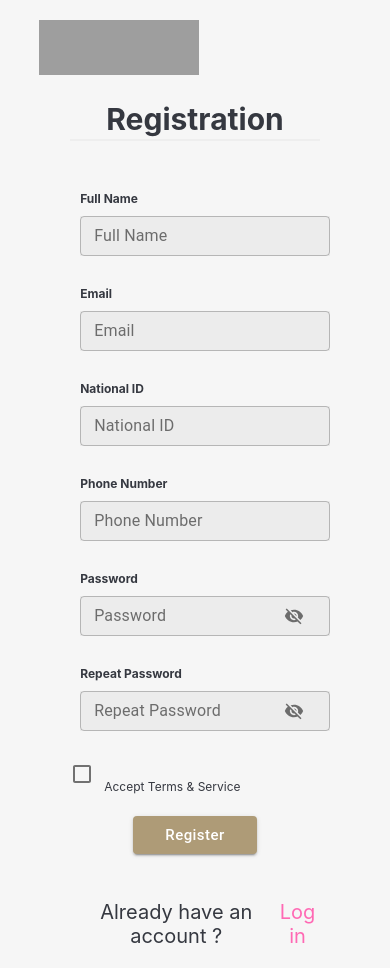
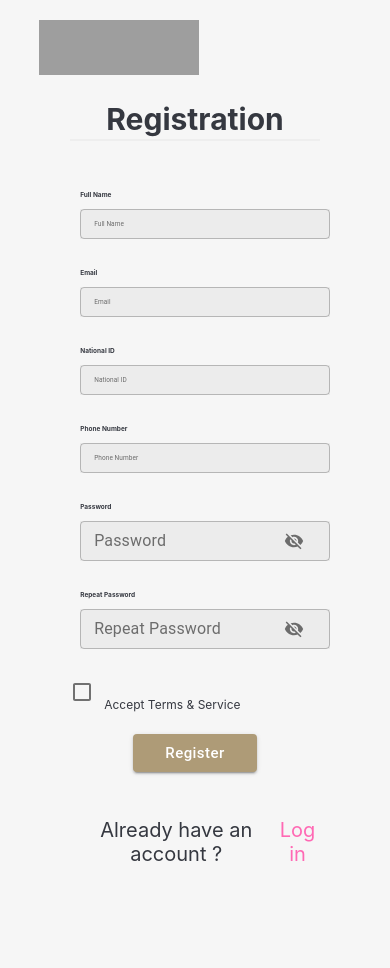
Before and after one commit to omerabdelhadyy/oqod4, a React (Create React App) app: page / in a window 390 px wide. After the commit the page ends 886 px from the top, so only its background shows below. Built offline with nearby package versions, Linux system fonts and the light colour scheme; grey boxes are pictures that could not be loaded; what react-geocode would draw is missing.

Commit message:
hndel responsive List property screen

```diff
--- a/src/compoonent/textField.js
+++ b/src/compoonent/textField.js
@@ -8,9 +8,26 @@ class textField extends React.Component {
   constructor() {
     super();
     this.state = {
+      width: 0,
+      height: 0,
       showPassword: false,
       income: true,
     };
+    this.updateWindowDimensions = this.updateWindowDimensions.bind(this);
+  }
+
+  componentDidMount() {
+    this.updateWindowDimensions();
+    window.addEventListener("resize", this.updateWindowDimensions);
+  }
+
+  componentWillUnmount() {
+    window.removeEventListener("resize", this.updateWindowDimensions);
+  }
+
+  updateWindowDimensions() {
+    this.setState({ width: window.innerWidth, height: window.innerHeight });
+    // console.log(this.state.height);
   }
   render() {
     const { label, value, placeHolder, width, income } = this.props;
@@ -22,7 +39,14 @@ class textField extends React.Component {
           margin: label == "Address" ? 0 : 10,
         }}
       >
-        <h1 className={style.textLabel}>{label}</h1>
+        <h1
+          className={style.textLabel}
+          style={{
+            fontSize: this.state.width < 800 ? this.state.width / 60 : 14,
+          }}
+        >
+          {label}
+        </h1>
         {label == "Generetic Income" && (
           <div className={style.divIncome}>
             <div
@@ -72,9 +96,20 @@ class textField extends React.Component {
         {this.state.income ? (
           label != "Password" && label != "Repeat Password" ? (
             <TextField
+              InputLabelProps={{
+                style: {
+                  fontSize: this.state.width < 800 ? this.state.width / 60 : 14,
+                  // backgroundColor: "red",
+                },
+              }}
+              InputProps={{
+                style: {
+                  fontSize: this.state.width < 800 ? this.state.width / 50 : 20,
+                },
+              }}
               defaultValue={placeHolder}
               multiline={true}
-              style={{ fontSize: 4 }}
+              // style={{ fontSize: 0, color: "red" }}
               disabled={label == "Address" && true}
               onChange={(t) => value(t.target.value)}
               id="filled-basic"
@@ -85,6 +120,7 @@ class textField extends React.Component {
             />
           ) : (
             <TextField
+              // style={{ fontSize: 0 }}
               id="filled-basic"
               label={label}
               variant="outlined"
--- a/src/pages/Register/style.module.css
+++ b/src/pages/Register/style.module.css
@@ -49,6 +49,8 @@
 .TextField {
   width: 100%;
   background-color: #ececec;
+  /* text-align: center;
+  justify-content: center; */
   /* background-color: red; */
 }
 .textLabel {
```
